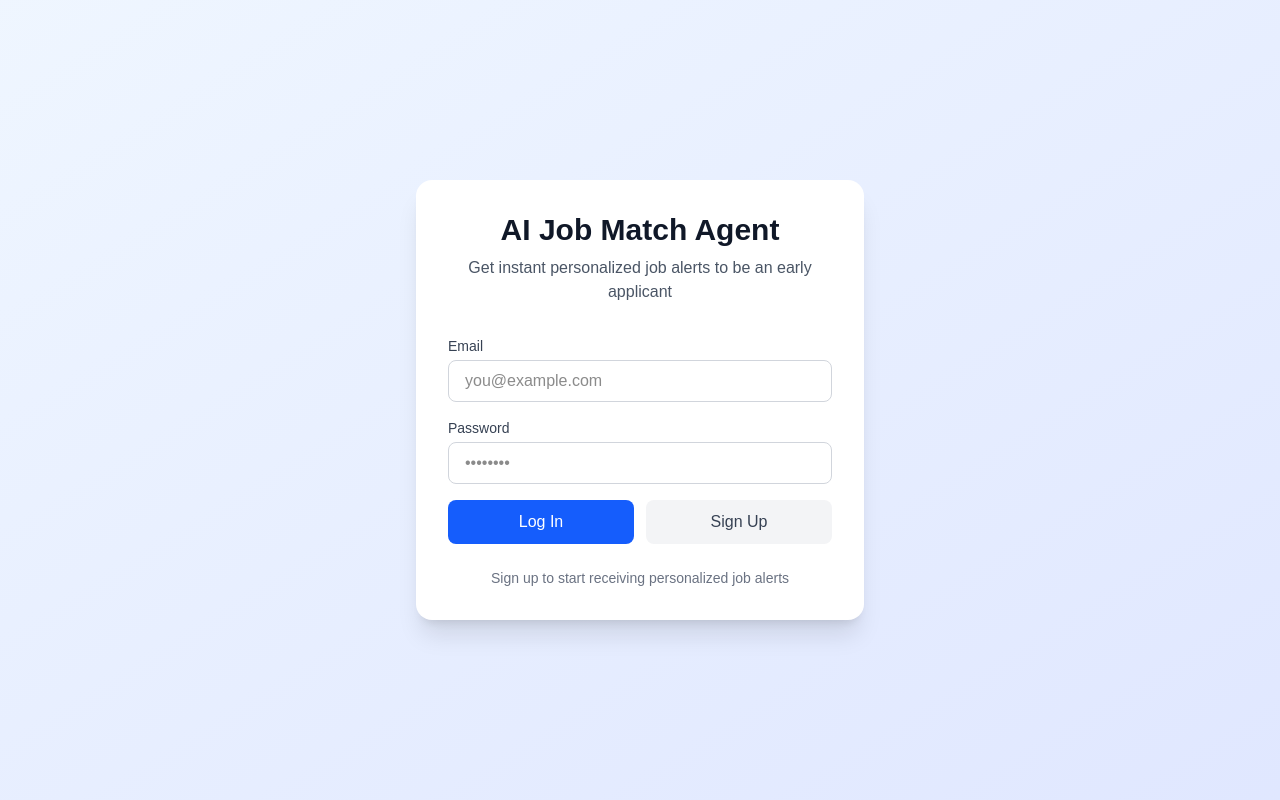
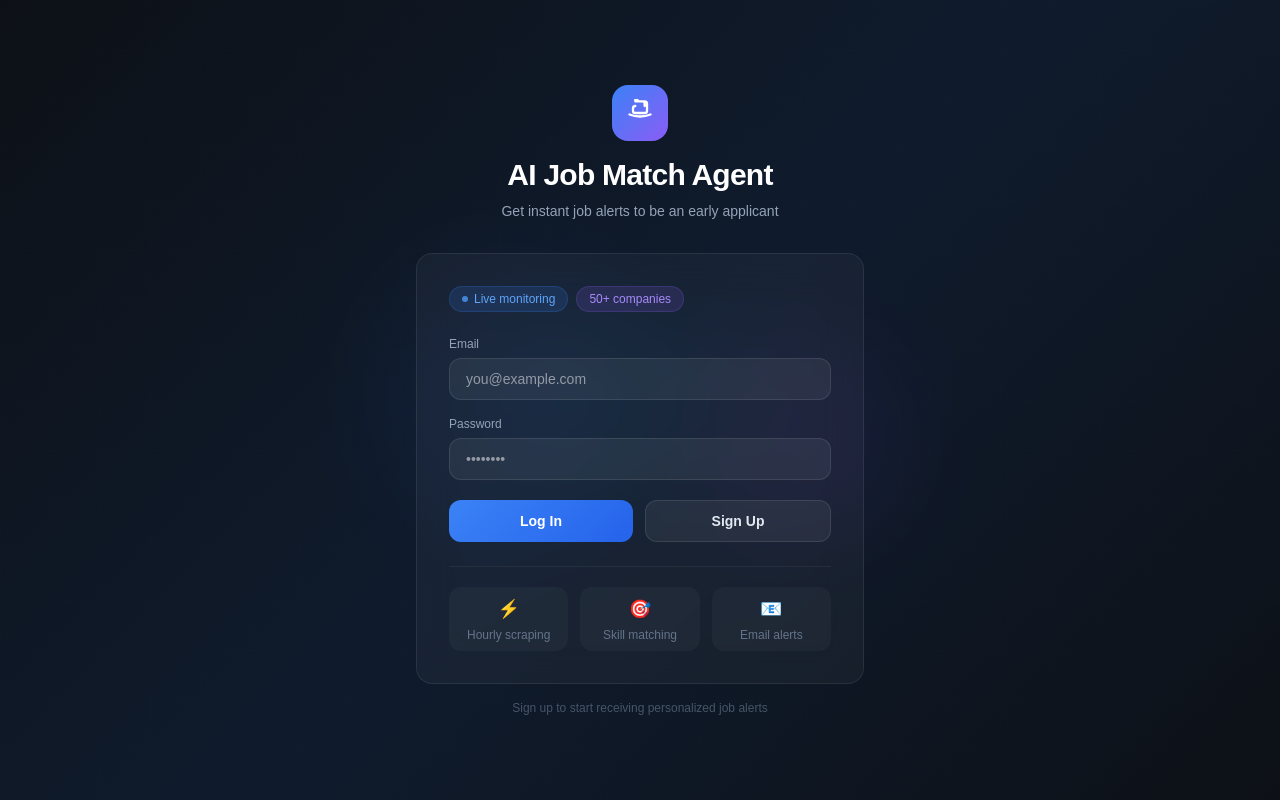
Before and after one commit to devaki264/freshjobsearcher, a Next.js app: page /auth/login in a window 1280 px wide. Built offline with nearby package versions, Linux system fonts and the light colour scheme; no server answers.

Commit message:
feat: redesign login page to match dashboard dark aesthetic

```diff
--- a/app/auth/login/page.tsx
+++ b/app/auth/login/page.tsx
@@ -51,81 +51,155 @@ export default function LoginPage() {
   }
 
   return (
-    <div className="min-h-screen flex items-center justify-center bg-gradient-to-br from-blue-50 to-indigo-100">
-      <div className="max-w-md w-full mx-4">
-        <div className="bg-white rounded-2xl shadow-xl p-8">
-          <div className="text-center mb-8">
-            <h1 className="text-3xl font-bold text-gray-900 mb-2">
-              AI Job Match Agent
-            </h1>
-            <p className="text-gray-600">
-              Get instant personalized job alerts to be an early applicant
-            </p>
+    <div className="min-h-screen flex items-center justify-center relative overflow-hidden" style={{ background: 'linear-gradient(135deg, #0d1117 0%, #0f1b2d 50%, #0d1117 100%)' }}>
+
+      {/* Ambient glow effects */}
+      <div className="absolute inset-0 overflow-hidden pointer-events-none">
+        <div className="absolute top-1/4 left-1/4 w-96 h-96 rounded-full opacity-10" style={{ background: 'radial-gradient(circle, #3b82f6 0%, transparent 70%)', filter: 'blur(40px)' }} />
+        <div className="absolute bottom-1/4 right-1/4 w-80 h-80 rounded-full opacity-10" style={{ background: 'radial-gradient(circle, #8b5cf6 0%, transparent 70%)', filter: 'blur(40px)' }} />
+        <div className="absolute top-1/2 left-1/2 w-64 h-64 rounded-full opacity-5 -translate-x-1/2 -translate-y-1/2" style={{ background: 'radial-gradient(circle, #06b6d4 0%, transparent 70%)', filter: 'blur(60px)' }} />
+      </div>
+
+      {/* Grid pattern overlay */}
+      <div className="absolute inset-0 opacity-5" style={{ backgroundImage: 'linear-gradient(rgba(255,255,255,0.1) 1px, transparent 1px), linear-gradient(90deg, rgba(255,255,255,0.1) 1px, transparent 1px)', backgroundSize: '50px 50px' }} />
+
+      <div className="relative z-10 w-full max-w-md mx-4">
+
+        {/* Header */}
+        <div className="text-center mb-8">
+          <div className="inline-flex items-center justify-center w-14 h-14 rounded-2xl mb-4" style={{ background: 'linear-gradient(135deg, #3b82f6, #8b5cf6)' }}>
+            <svg className="w-7 h-7 text-white" fill="none" stroke="currentColor" viewBox="0 0 24 24">
+              <path strokeLinecap="round" strokeLinejoin="round" strokeWidth={2} d="M21 13.255A23.931 23.931 0 0112 15c-3.183 0-6.22-.62-9-1.745M16 6V4a2 2 0 00-2-2h-4a2 2 0 00-2-2v2m8 0H8m8 0a2 2 0 012 2v6a2 2 0 01-2 2H8a2 2 0 01-2-2V8a2 2 0 012-2" />
+            </svg>
+          </div>
+          <h1 className="text-3xl font-bold text-white mb-2 tracking-tight">
+            AI Job Match Agent
+          </h1>
+          <p className="text-sm" style={{ color: '#94a3b8' }}>
+            Get instant job alerts to be an early applicant
+          </p>
+        </div>
+
+        {/* Card */}
+        <div className="rounded-2xl p-8 border" style={{ background: 'rgba(255,255,255,0.04)', borderColor: 'rgba(255,255,255,0.08)', backdropFilter: 'blur(20px)' }}>
+
+          {/* Status pills */}
+          <div className="flex gap-2 mb-6">
+            <span className="inline-flex items-center gap-1.5 text-xs px-3 py-1 rounded-full" style={{ background: 'rgba(59,130,246,0.15)', color: '#60a5fa', border: '1px solid rgba(59,130,246,0.2)' }}>
+              <span className="w-1.5 h-1.5 rounded-full bg-blue-400 animate-pulse" />
+              Live monitoring
+            </span>
+            <span className="inline-flex items-center gap-1.5 text-xs px-3 py-1 rounded-full" style={{ background: 'rgba(139,92,246,0.15)', color: '#a78bfa', border: '1px solid rgba(139,92,246,0.2)' }}>
+              50+ companies
+            </span>
           </div>
 
           <form className="space-y-4">
+            {/* Email */}
             <div>
-              <label className="block text-sm font-medium text-gray-700 mb-1">
+              <label className="block text-xs font-medium mb-1.5" style={{ color: '#94a3b8' }}>
                 Email
               </label>
               <input
                 type="email"
                 value={email}
                 onChange={(e) => setEmail(e.target.value)}
-                className="w-full px-4 py-2 border border-gray-300 rounded-lg focus:ring-2 focus:ring-blue-500 focus:border-transparent"
+                className="w-full px-4 py-2.5 rounded-xl text-white text-sm outline-none transition-all"
+                style={{
+                  background: 'rgba(255,255,255,0.06)',
+                  border: '1px solid rgba(255,255,255,0.1)',
+                  color: 'white'
+                }}
                 placeholder="you@example.com"
                 required
+                onFocus={(e) => e.target.style.borderColor = 'rgba(59,130,246,0.5)'}
+                onBlur={(e) => e.target.style.borderColor = 'rgba(255,255,255,0.1)'}
               />
             </div>
 
+            {/* Password */}
             <div>
-              <label className="block text-sm font-medium text-gray-700 mb-1">
+              <label className="block text-xs font-medium mb-1.5" style={{ color: '#94a3b8' }}>
                 Password
               </label>
               <input
                 type="password"
                 value={password}
                 onChange={(e) => setPassword(e.target.value)}
-                className="w-full px-4 py-2 border border-gray-300 rounded-lg focus:ring-2 focus:ring-blue-500 focus:border-transparent"
+                className="w-full px-4 py-2.5 rounded-xl text-white text-sm outline-none transition-all"
+                style={{
+                  background: 'rgba(255,255,255,0.06)',
+                  border: '1px solid rgba(255,255,255,0.1)',
+                  color: 'white'
+                }}
                 placeholder="••••••••"
                 required
+                onFocus={(e) => e.target.style.borderColor = 'rgba(59,130,246,0.5)'}
+                onBlur={(e) => e.target.style.borderColor = 'rgba(255,255,255,0.1)'}
               />
             </div>
 
+            {/* Message */}
             {message && (
-              <div className={`p-3 rounded-lg text-sm ${
+              <div className={`p-3 rounded-xl text-xs ${
                 message.includes('Check')
-                  ? 'bg-green-50 text-green-700'
-                  : 'bg-red-50 text-red-700'
-              }`}>
+                  ? 'text-green-400'
+                  : 'text-red-400'
+              }`} style={{
+                background: message.includes('Check') ? 'rgba(34,197,94,0.1)' : 'rgba(239,68,68,0.1)',
+                border: message.includes('Check') ? '1px solid rgba(34,197,94,0.2)' : '1px solid rgba(239,68,68,0.2)'
+              }}>
                 {message}
               </div>
             )}
 
-            <div className="flex gap-3">
+            {/* Buttons */}
+            <div className="flex gap-3 pt-1">
               <button
                 type="submit"
                 onClick={handleSignIn}
                 disabled={loading}
-                className="flex-1 bg-blue-600 text-white py-2.5 rounded-lg font-medium hover:bg-blue-700 disabled:opacity-50 disabled:cursor-not-allowed transition"
+                className="flex-1 py-2.5 rounded-xl text-sm font-semibold text-white transition-all hover:opacity-90 disabled:opacity-40 disabled:cursor-not-allowed"
+                style={{ background: 'linear-gradient(135deg, #3b82f6, #2563eb)' }}
               >
-                Log In
+                {loading ? 'Signing in...' : 'Log In'}
               </button>
               <button
                 type="button"
                 onClick={handleSignUp}
                 disabled={loading}
-                className="flex-1 bg-gray-100 text-gray-700 py-2.5 rounded-lg font-medium hover:bg-gray-200 disabled:opacity-50 disabled:cursor-not-allowed transition"
+                className="flex-1 py-2.5 rounded-xl text-sm font-semibold transition-all hover:opacity-90 disabled:opacity-40 disabled:cursor-not-allowed"
+                style={{
+                  background: 'rgba(255,255,255,0.06)',
+                  color: '#e2e8f0',
+                  border: '1px solid rgba(255,255,255,0.1)'
+                }}
               >
                 Sign Up
               </button>
             </div>
           </form>
 
-          <p className="text-center text-sm text-gray-500 mt-6">
-            Sign up to start receiving personalized job alerts
-          </p>
+          {/* Divider */}
+          <div className="mt-6 pt-5" style={{ borderTop: '1px solid rgba(255,255,255,0.06)' }}>
+            <div className="grid grid-cols-3 gap-3 text-center">
+              {[
+                { icon: '⚡', label: 'Hourly scraping' },
+                { icon: '🎯', label: 'Skill matching' },
+                { icon: '📧', label: 'Email alerts' },
+              ].map((f) => (
+                <div key={f.label} className="py-2 px-1 rounded-xl" style={{ background: 'rgba(255,255,255,0.03)' }}>
+                  <div className="text-lg mb-1">{f.icon}</div>
+                  <div className="text-xs" style={{ color: '#64748b' }}>{f.label}</div>
+                </div>
+              ))}
+            </div>
+          </div>
         </div>
+
+        <p className="text-center text-xs mt-4" style={{ color: '#475569' }}>
+          Sign up to start receiving personalized job alerts
+        </p>
       </div>
     </div>
   )
```
